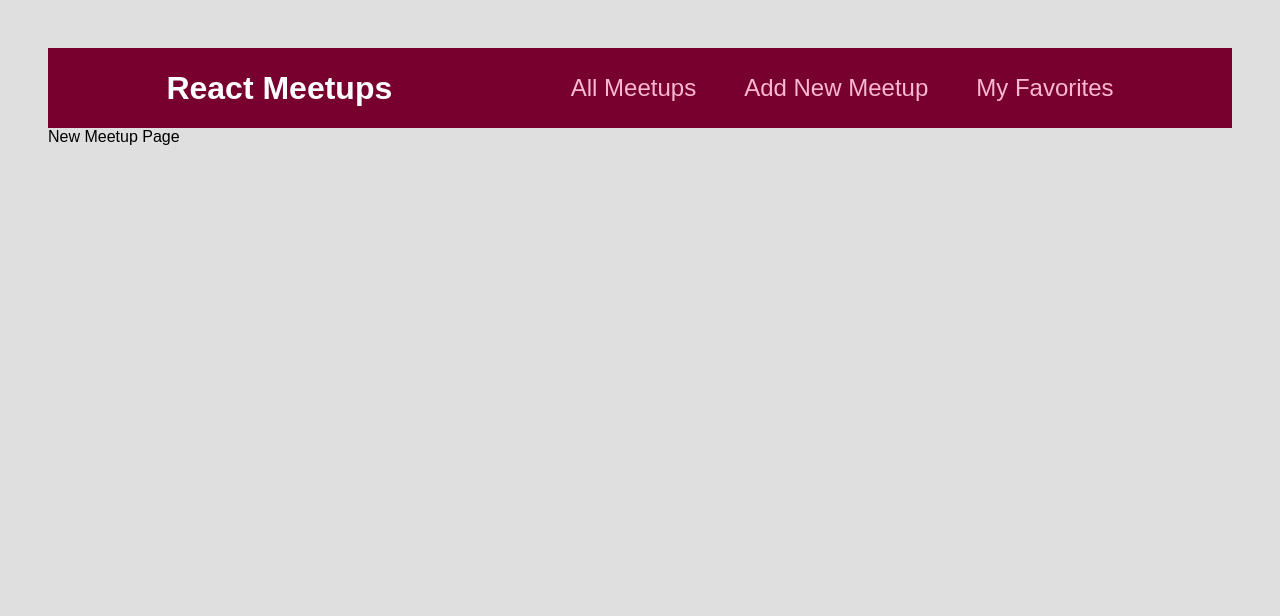
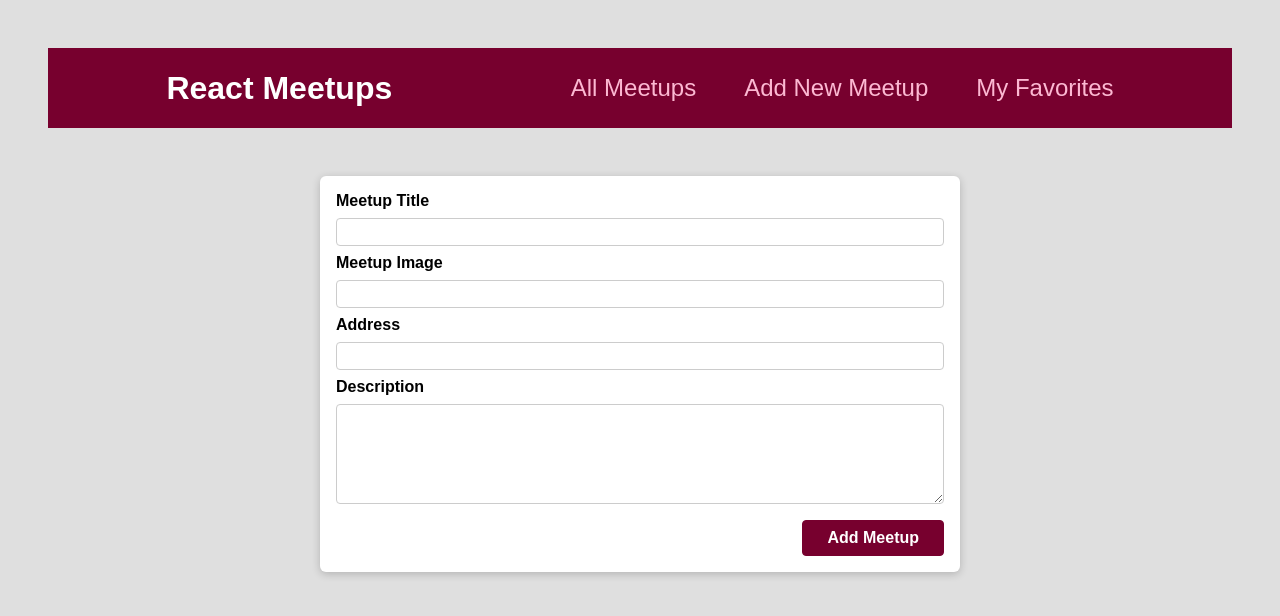
Before and after one commit to MiladMoulayi/react-refresher, a React (Create React App) app: page /new-meetup in a window 1280 px wide. Shown: the top 616 px of the page. Built offline with nearby package versions, Linux system fonts and the light colour scheme.

Commit message:
NewMeetupForm

```diff
--- a/src/App.js
+++ b/src/App.js
@@ -1,5 +1,5 @@
 import { Route, Switch } from 'react-router-dom';
-import MainNavigation from './components/layout/MainNavigation';
+import Layout from './components/layout/Layout';
 import AllMeetupsPage from './pages/AllMeetups';
 import FavoritesPage from './pages/Favorites';
 import NewMeetupPage from './pages/NewMeetup';
@@ -7,7 +7,7 @@
 function App() {
   return (
     <div>
-      <MainNavigation />
+      <Layout>
         <Switch>
           <Route path='/' exact>
             <AllMeetupsPage />
@@ -19,6 +19,7 @@
             <FavoritesPage />
           </Route>
         </Switch>
+      </Layout>
     </div>
   );
 }
--- /dev/null
+++ b/src/components/layout/Layout.js
@@ -0,0 +1,13 @@
+import classes from './Layout.module.css';
+import MainNavigation from './MainNavigation';
+
+function Layout(props) {
+  return (
+    <div>
+      <MainNavigation />
+      <main className={classes.main}>{props.children}</main>
+    </div>
+  );
+}
+
+export default Layout;
--- /dev/null
+++ b/src/components/layout/Layout.module.css
@@ -0,0 +1,5 @@
+.main {
+  margin: 3rem auto;
+  width: 90%;
+  max-width: 40rem;
+}
--- a/src/components/meetups/MeetupItem.js
+++ b/src/components/meetups/MeetupItem.js
@@ -1,7 +1,9 @@
+import Card from '../ui/Card';
 import classes from './MeetupItem.module.css';
 
 function MeetupItem(props) {
   return (
+    <Card>
       <li className={classes.item}>
         <div className={classes.image}>
           <img src={props.image} alt={props.title} />
@@ -15,6 +17,7 @@
           <button className={classes.actions}>To favorites</button>
         </div>
       </li>
+    </Card>
   );
 }
 
--- /dev/null
+++ b/src/components/meetups/NewMeetupForm.js
@@ -0,0 +1,32 @@
+import Card from '../ui/Card';
+import classes from './NewMeetupForm.module.css';
+
+function NewMeetupForm() {
+  return (
+    <Card>
+      <form className={classes.form}>
+        <div className={classes.control}>
+          <label htmlFor='title'>Meetup Title</label>
+          <input type='text' required id='title' />
+        </div>
+        <div className={classes.control}>
+          <label htmlFor='image'>Meetup Image</label>
+          <input type='url' required id='image' />
+        </div>
+        <div className={classes.control}>
+          <label htmlFor='address'>Address</label>
+          <input type='text' required id='address' />
+        </div>
+        <div className={classes.control}>
+          <label htmlFor='description'>Description</label>
+          <textarea id='description' required rows='5'></textarea>
+        </div>
+        <div className={classes.actions}>
+          <button>Add Meetup</button>
+        </div>
+      </form>
+    </Card>
+  );
+}
+
+export default NewMeetupForm;
--- /dev/null
+++ b/src/components/meetups/NewMeetupForm.module.css
@@ -0,0 +1,45 @@
+.form {
+  padding: 1rem;
+}
+
+.control {
+  margin-bottom: 0.5rem;
+}
+
+.control label {
+  display: block;
+  font-weight: bold;
+  margin-bottom: 0.5rem;
+}
+
+.control input,
+.control textarea {
+  display: block;
+  font: inherit;
+  border-radius: 4px;
+  border: 1px solid #ccc;
+  padding: 0.25rem;
+  width: 100%;
+}
+
+.actions {
+  margin-top: 1rem;
+  text-align: right;
+}
+
+.actions button {
+  font: inherit;
+  cursor: pointer;
+  background-color: #77002e;
+  color: white;
+  padding: 0.5rem 1.5rem;
+  border: 1px solid #77002e;
+  border-radius: 4px;
+  font-weight: bold;
+}
+
+.actions button:hover,
+.actions button:active {
+  background-color: #a50e48;
+  border-color: #a50e48;
+}
--- /dev/null
+++ b/src/components/ui/Card.js
@@ -0,0 +1,7 @@
+import classes from './Card.module.css';
+
+function Card(props) {
+  return <div className={classes.card}>{props.children}</div>;
+}
+
+export default Card;
--- /dev/null
+++ b/src/components/ui/Card.module.css
@@ -0,0 +1,5 @@
+.card {
+  background-color: white;
+  border-radius: 6px;
+  box-shadow: 0 2px 8px rgba(0, 0, 0, 0.2);
+}
--- a/src/pages/NewMeetup.js
+++ b/src/pages/NewMeetup.js
@@ -1,5 +1,7 @@
+import NewMeetupForm from '../components/meetups/NewMeetupForm';
+
 function NewMeetupPage() {
-  return <div>New Meetup Page</div>;
+  return <NewMeetupForm />;
 }
 
 export default NewMeetupPage;
```
Lines whose indentation alone changed are shown as unchanged.
